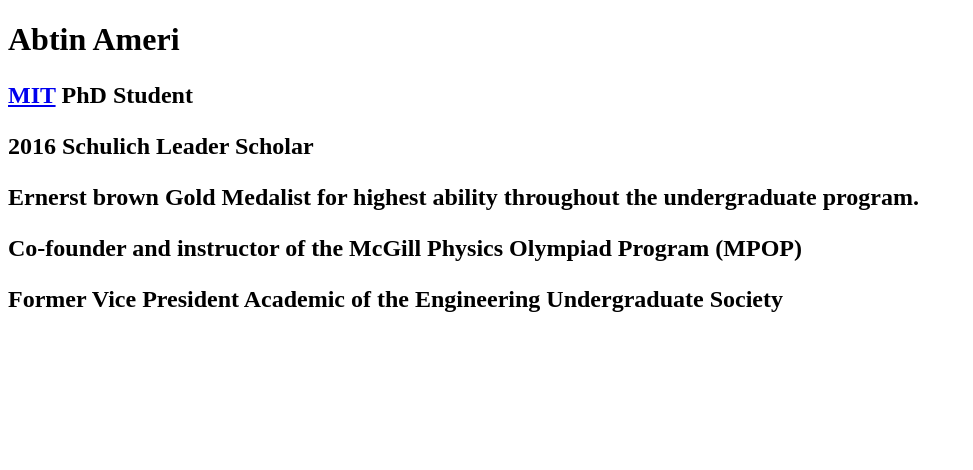
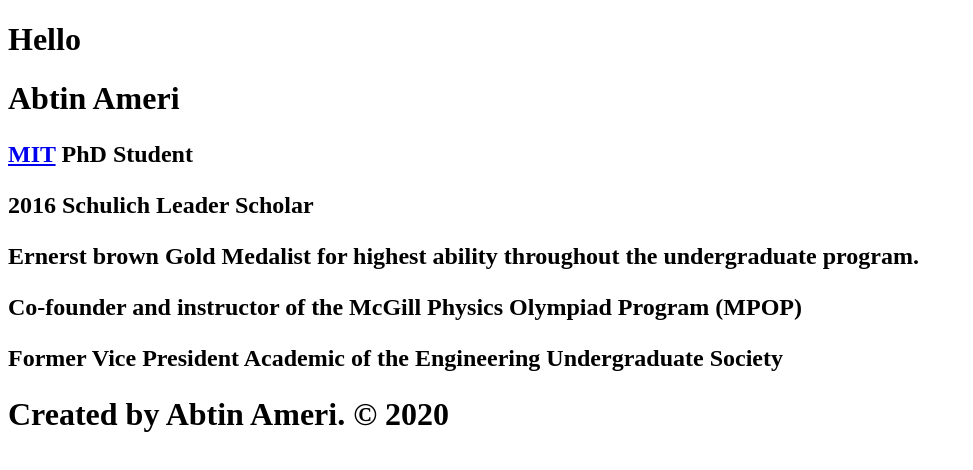
Before and after one commit to abtin98/helios, a Gatsby site: page / in a window 1280 px wide. Shown: the whole page, without its empty margins (0-973 px from the left). Built offline with nearby package versions, Linux system fonts and the light colour scheme; Gatsby itself is replaced by a stand-in of ours.

Commit message:
Header + Footer created

```diff
--- /dev/null
+++ b/src/components/footer.js
@@ -0,0 +1,13 @@
+import React from "react"
+
+const Footer = () =>
+{
+    return (
+        <footer>
+            <h1> Created by Abtin Ameri. &#169; 2020</h1>
+        </footer>
+
+    )
+}
+
+export default Footer
--- /dev/null
+++ b/src/components/header.js
@@ -0,0 +1,12 @@
+import React from "react"
+
+const Header = () =>
+{
+    return (
+        <header>
+            <h1> Hello </h1>
+        </header>
+    )
+}
+
+export default Header
--- a/src/pages/index.js
+++ b/src/pages/index.js
@@ -1,8 +1,12 @@
 import React from "react"
+
+import Footer from "../components/footer"
+import Header from "../components/header"
 
 export default function Home() {
   return (
   <div>
+    <Header />
     <h1>
       Abtin Ameri
     </h1>
@@ -22,8 +26,7 @@
       <p>
         Former Vice President Academic of the Engineering Undergraduate Society
       </p>
-
-
     </h2>
+    <Footer />
   </div> )
 }
```
